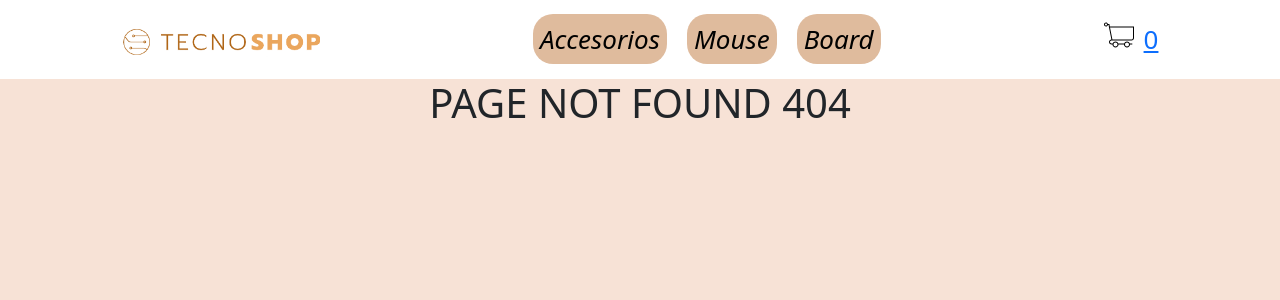
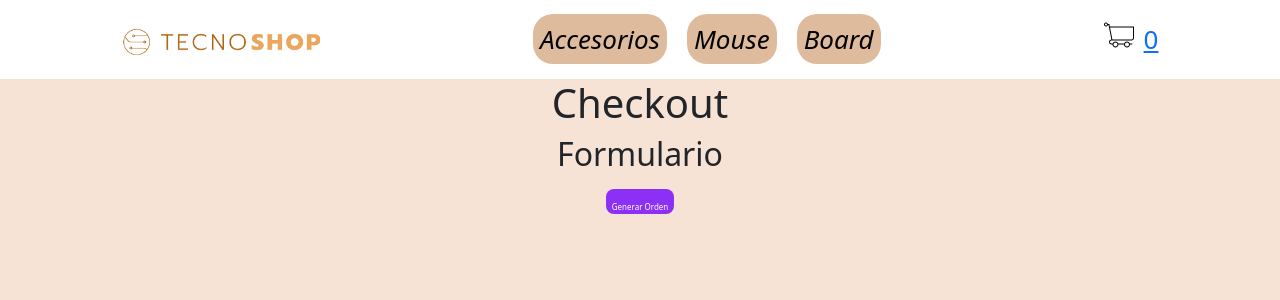
Before and after one commit to juansave97/tecnoShop_Salazar, a React (Create React App) app: page /checkout in a window 1280 px wide. Before the commit this address had no page. Shown: the top 300 px of the page. Built offline with nearby package versions, Linux system fonts and the light colour scheme.

Commit message:
firebase2

```diff
--- a/src/App.js
+++ b/src/App.js
@@ -8,6 +8,7 @@ import Cart from './components/Cart/Cart';
 import { NotificationProvider} from './notification/Notification'
 import { BrowserRouter, Routes, Route } from 'react-router-dom'
 import { CartContextProvider } from './Context/CartContext'
+import Checkout from './components/Checkout/checkout'
 
 
 
@@ -32,6 +33,7 @@ function App() {
                 <Route path='/category/:categoryId' element={<ItemListContainer greeting="Artículos Filtrados" />}/>
                 <Route path='/detail/:productId' element={<ItemDetailContainer greeting="Cargando Detalles"/>}/>
                 <Route path='/cart' element={<Cart/>}/>
+                <Route path='/checkout' element={<Checkout />}/>
                 <Route path='*' element={<h1>PAGE NOT FOUND 404</h1>} />
               </Routes>
             </BrowserRouter>
--- a/src/components/Cart/Cart.js
+++ b/src/components/Cart/Cart.js
@@ -2,12 +2,10 @@ import './Cart.css'
 import { useContext } from "react"
 import { CartContext } from '../../Context/CartContext'
 import CartItem from '../CartItem/CartItem'
+import { Link } from 'react-router-dom'
 
 const Cart = () => {
     const { cart, clearCart, getTotal, getQuantity, totalQuantity, total } = useContext(CartContext)
-
-    // const totalQuantity = getQuantity()
-    // const total = getTotal()
 
     if(totalQuantity === 0) {
         return (
@@ -21,7 +19,7 @@ const Cart = () => {
             { cart.map(p => <CartItem key={p.id} {...p}/>) }
             <h3>Total: ${total}</h3>
             <button onClick={() => clearCart()} className="Button">Limpiar carrito</button>
-            <button className="Button">Generar Orden</button>
+            <Link to='/checkout' className='Button'>Checkout</Link>
 
         </div>
     )
--- /dev/null
+++ b/src/components/Checkout/checkout.js
@@ -0,0 +1,75 @@
+import { useContext } from "react"
+import { CartContext } from '../../Context/CartContext'
+import { addDoc, collection, Timestamp,  getDocs, query, where, documentId, writeBatch } from 'firebase/firestore'
+import { db } from '../../service/firebase/index'
+
+
+const Checkout = () => {
+    const { cart, clearCart, total } = useContext(CartContext)
+
+    const createOrder = async () => {
+        try {
+            const objOrder = {
+                buyer: {
+                    name: 'Juan Perez',
+                    phone: '123456789',
+                    email: 'juan@mail.com'
+                },
+                items: cart,
+                total,
+                date: Timestamp.fromDate(new Date())
+            }
+
+            const ids = cart.map(prod => prod.id)
+
+            const productsRef = collection(db, 'products ')
+
+            const productsAddedFromFirestore = await getDocs(query(productsRef, where(documentId(), 'in', ids)))
+
+            const { docs } = productsAddedFromFirestore
+
+            const outOfStock = []
+
+            const batch = writeBatch(db)
+
+            docs.forEach(doc => {
+                const dataDoc = doc.data()
+                const stockDb = dataDoc.stock
+
+                const productAdded = cart.find(prod => prod.id === doc.id)
+                const prodQuaantity = productAdded?.quantity
+
+                if(stockDb >= prodQuaantity) {
+                    batch.update(doc.ref, { stock: stockDb - prodQuaantity})
+                } else {
+                    outOfStock.push({ id: doc.id, ...dataDoc})
+                }
+            })
+
+            if(outOfStock.length === 0) {
+                const orderRef = collection(db, 'orders')
+                const orderAdded = await addDoc(orderRef, objOrder)
+                batch.commit()
+                console.log(orderAdded.id)
+                clearCart()
+            } else {
+                console.log('Hay productos fuera de stock')
+            }
+        } catch (error) {
+            console.log(error)
+        } finally {
+            console.log('se termino la ejecucion de la funcion createOrder')
+        }
+
+    }
+
+    return (
+        <div>
+            <h1>Checkout</h1>
+            <h2>Formulario</h2>
+            <button className="Button" onClick={createOrder}>Generar Orden</button>
+        </div>
+    )
+}
+
+export default Checkout
```
Also changed, not shown: src/Context/CartContext.js (+5 -5 lines).
